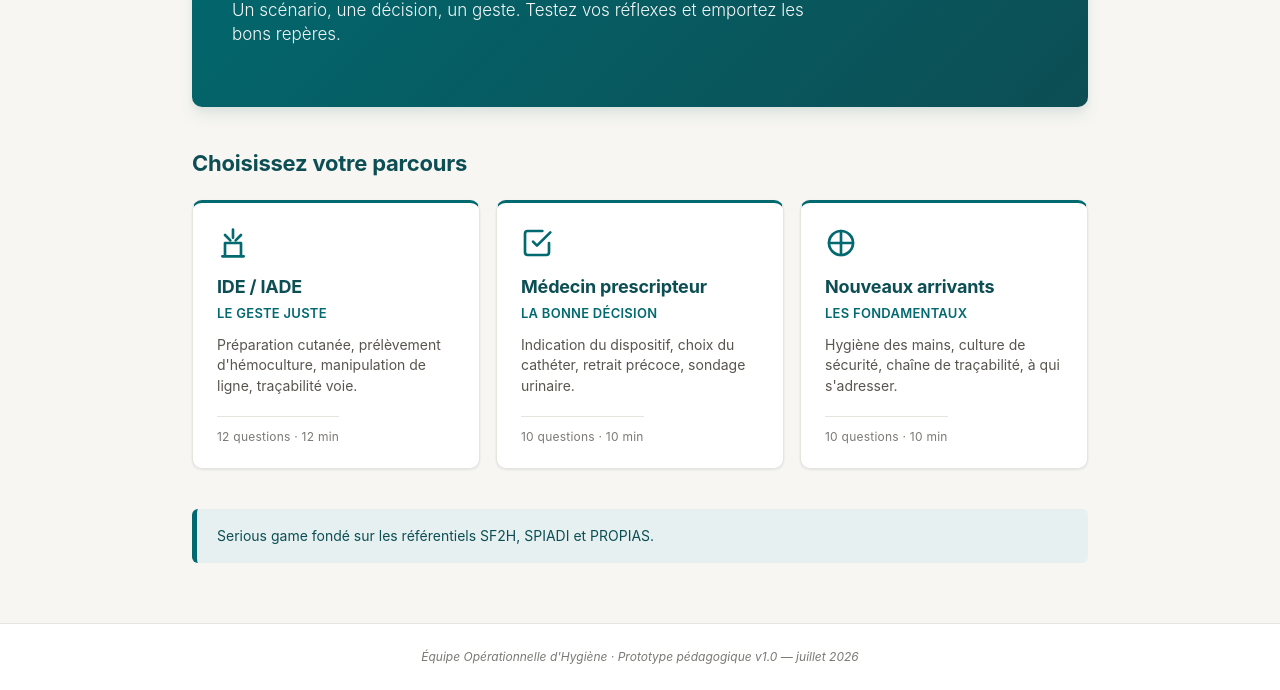
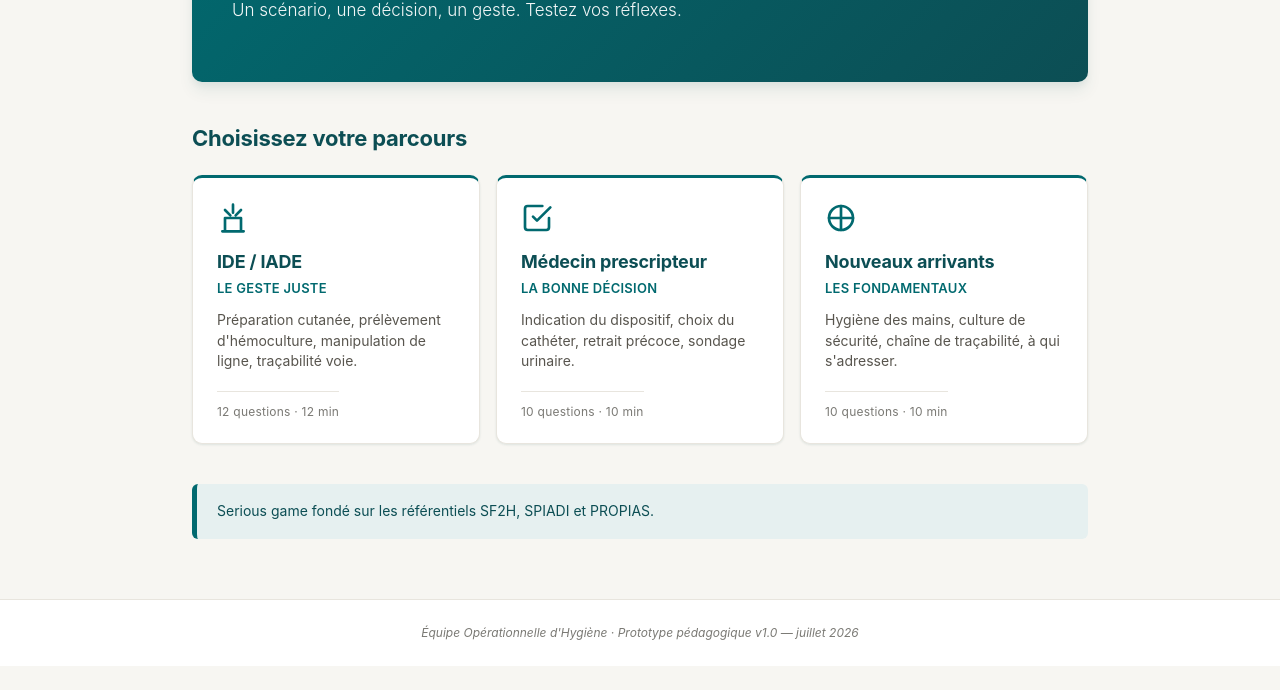
Before and after one commit to JETPOD/PREV_BACT, a plain HTML site: page index.html in a window 1280 px wide. Shown: the part 240-930 px from the top of the page. After the commit the page ends 906 px from the top, so only its background shows below. Drawn offline with Linux system fonts and the light colour scheme; a web font is replaced by a local one.

Commit message:
fix: raccourcir le texte d’introduction

```diff
--- a/index.html
+++ b/index.html
@@ -33,7 +33,7 @@
     <div class="hero">
       <div class="hero-eyebrow">Serious game · 15 minutes</div>
       <h1>Prévenir les bactériémies nosocomiales</h1>
-      <p class="hero-lead">Un scénario, une décision, un geste. Testez vos réflexes et emportez les bons repères.</p>
+      <p class="hero-lead">Un scénario, une décision, un geste. Testez vos réflexes.</p>
     </div>
 
     <h2 class="section-title">Choisissez votre parcours</h2>
```
